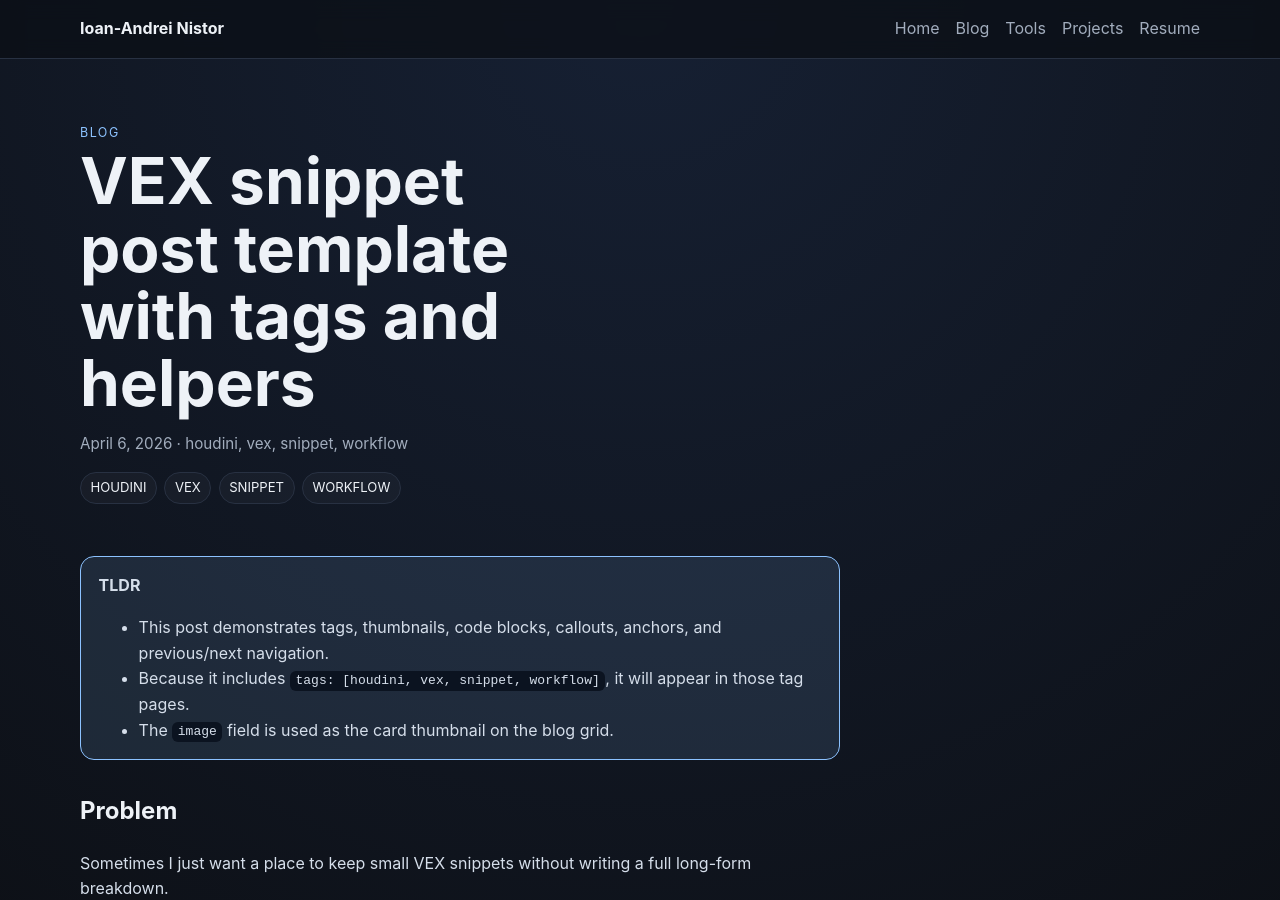
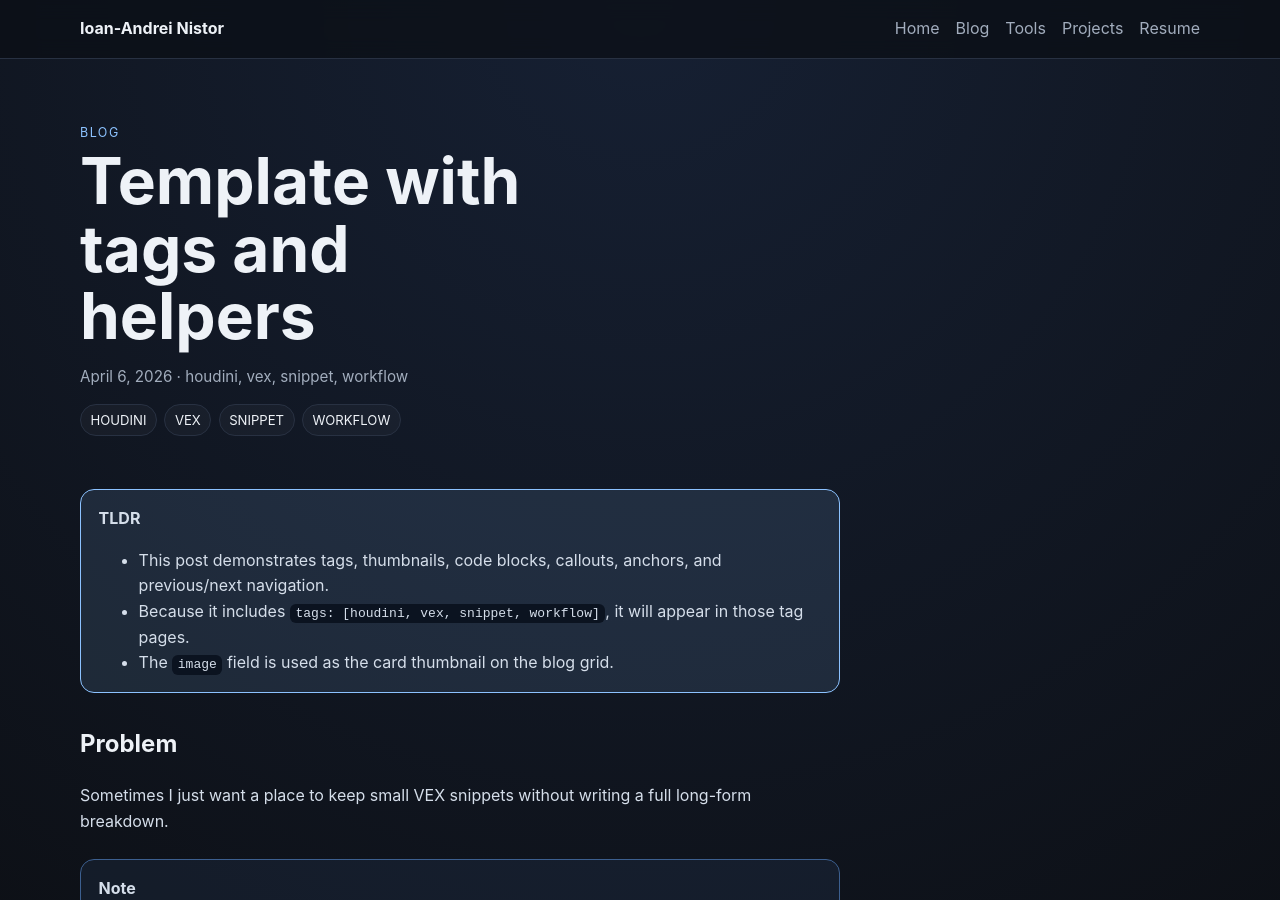
Before and after one commit to ianistor/ian_mywebsite, a Jekyll site: the page built from _posts/2026-04-06-vex-snippet-post-template.md, in a window 1280 px wide and 900 px high. Built offline with Jekyll 4.4.1, drawn with Linux system fonts in a browser that asks for light colours.

Commit message:
Update 2026-04-06-vex-snippet-post-template.md

```diff
--- a/_posts/2026-04-06-vex-snippet-post-template.md
+++ b/_posts/2026-04-06-vex-snippet-post-template.md
@@ -1,6 +1,6 @@
 ---
 layout: post
-title: "VEX snippet post template with tags and helpers"
+title: "Template with tags and helpers"
 date: 2026-04-06
 tags: [houdini, vex, snippet, workflow]
 image: "https://cdnb.artstation.com/p/media_assets/images/images/001/250/727/original/karma_building_up-ezgif.com-resize.gif?1707944233"
```
